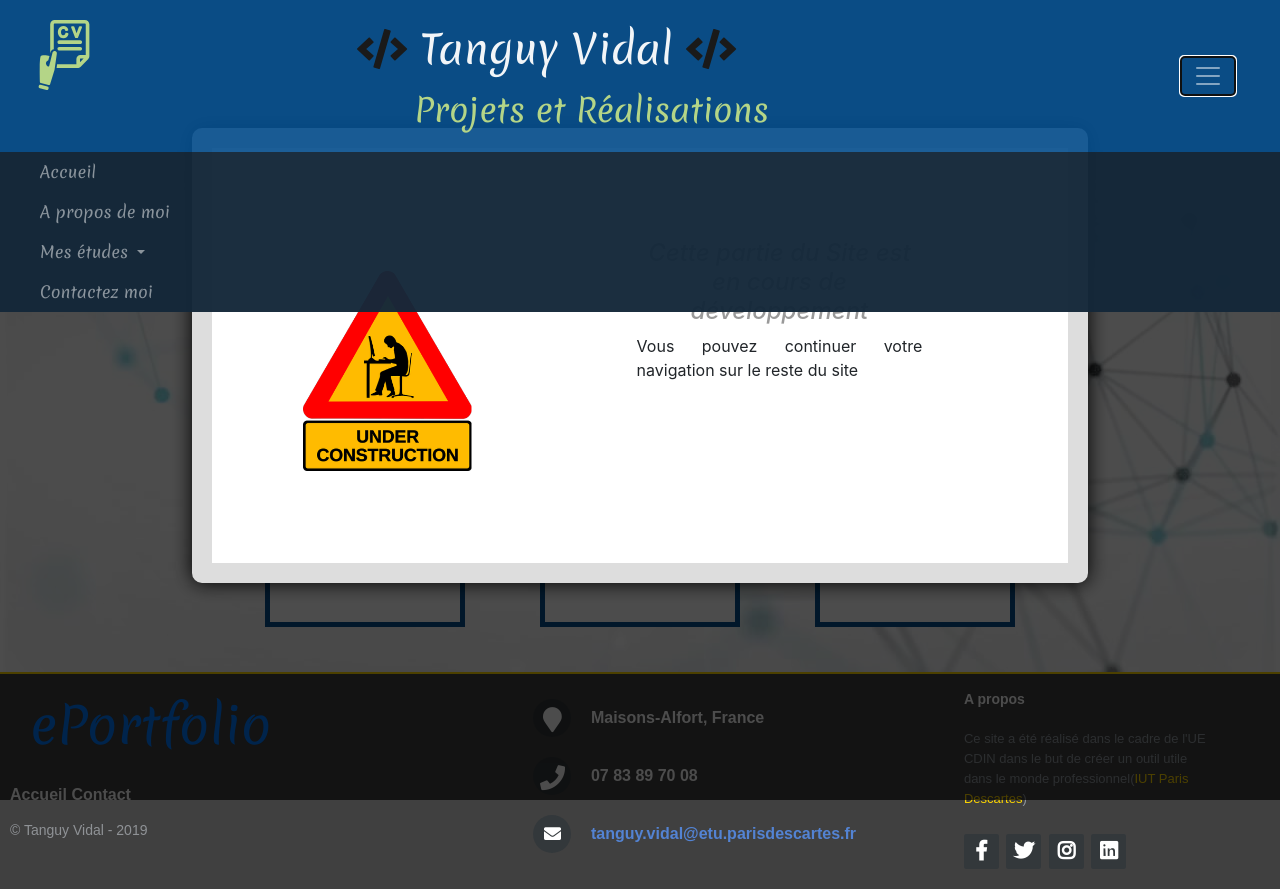
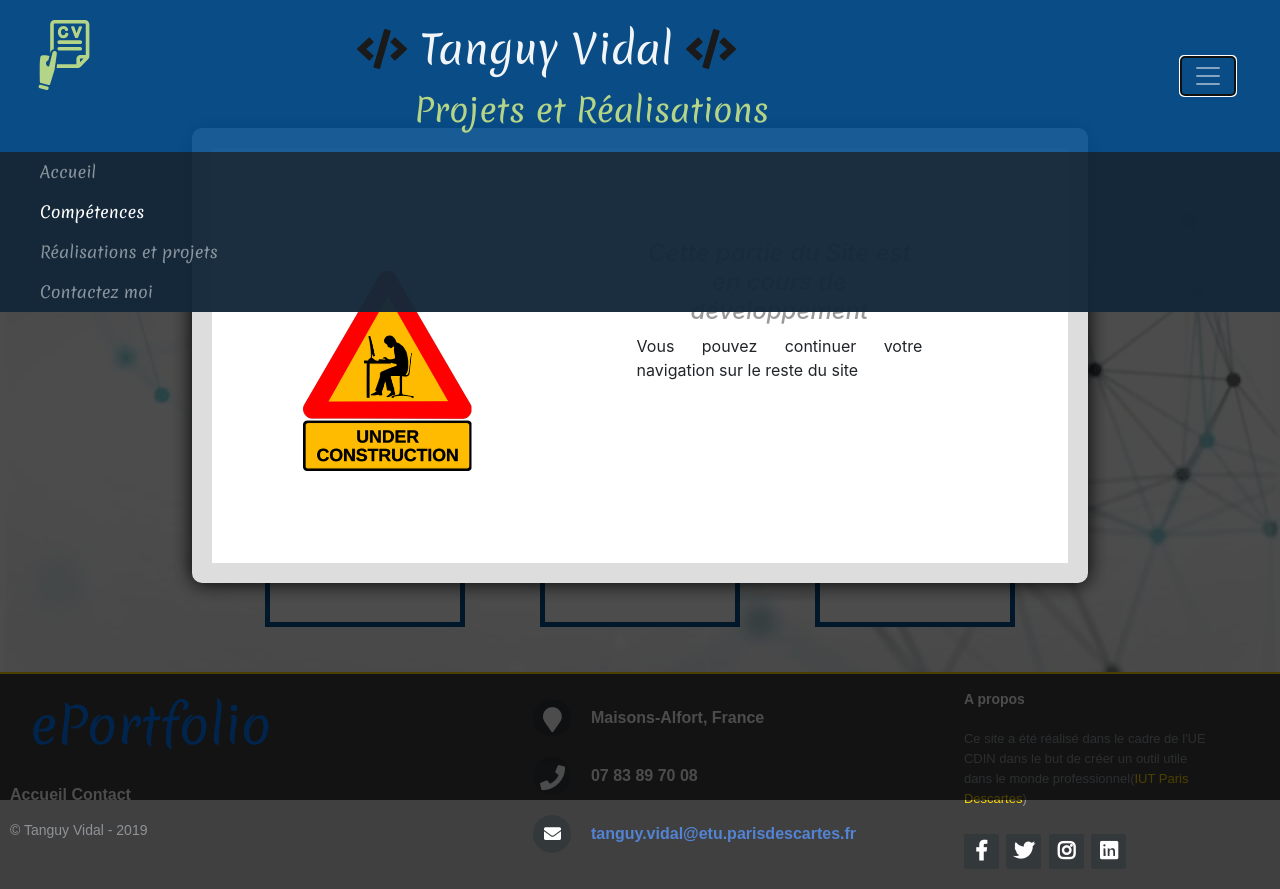
Before and after one commit to Vidoux/ePortfolio, a plain HTML site: page page/projet.html in a window 1280 px wide. Both pictures are taken after a click on the button "Toggle navigation". Drawn offline with nearby package versions, Linux system fonts and the light colour scheme; a web font is replaced by a local one.

Commit message:
Update projet.html

```diff
--- a/page/projet.html
+++ b/page/projet.html
@@ -100,18 +100,11 @@
 					<li class="nav-item">
 						<a class="nav-link" href="../index.html">Accueil<span class="sr-only">(current)</span></a>
 					</li>
+					<li class="nav-item active">
+						<a class="nav-link" href="competences.html">Compétences</a>
+					</li>
 					<li class="nav-item">
-        				<a class="nav-link" href="mes_loisirs.html">A propos de moi</a>
-      				</li>
-      				<li class="nav-item dropdown">
-        				<a class="nav-link dropdown-toggle" href="#" id="navbarDropdown" role="button" data-toggle="dropdown" aria-haspopup="true" aria-expanded="false">
-          					Mes études
-       					 </a>
-        				<div class="dropdown-menu" aria-labelledby="navbarDropdown">
-				         	<a class="dropdown-item" href="competences.html">Compétences</a>
-				         	<div class="dropdown-divider"></div>
-				         	<a class="dropdown-item  active" href="#">Réalisations et projets</a>
-       					</div>
+						<a class="nav-link" href="projet.html">Réalisations et projets</a>
 					</li>
 					<li class="nav-item">
 						<a class="nav-link" href="contact.html">Contactez moi</a>
```
Lines whose indentation alone changed are shown as unchanged.
